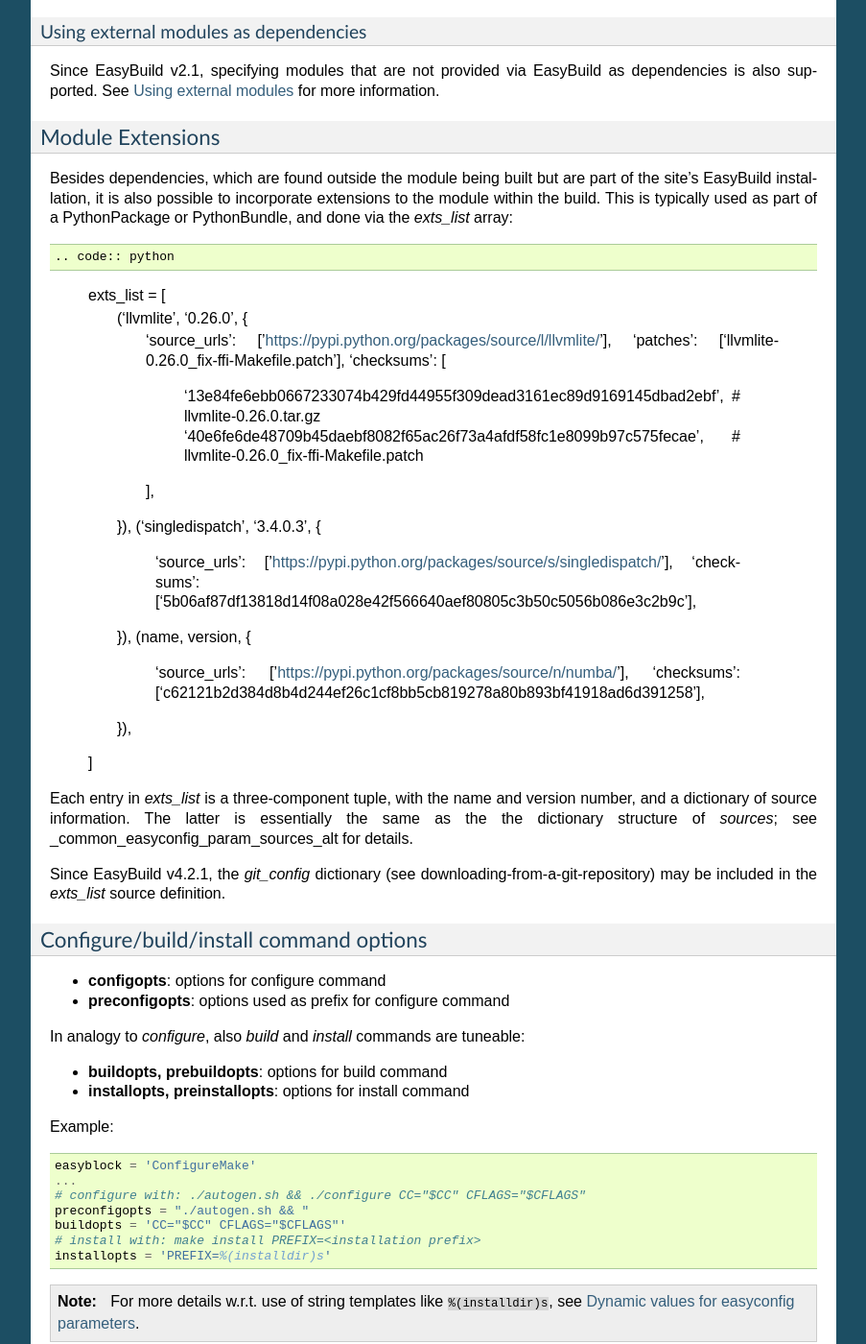
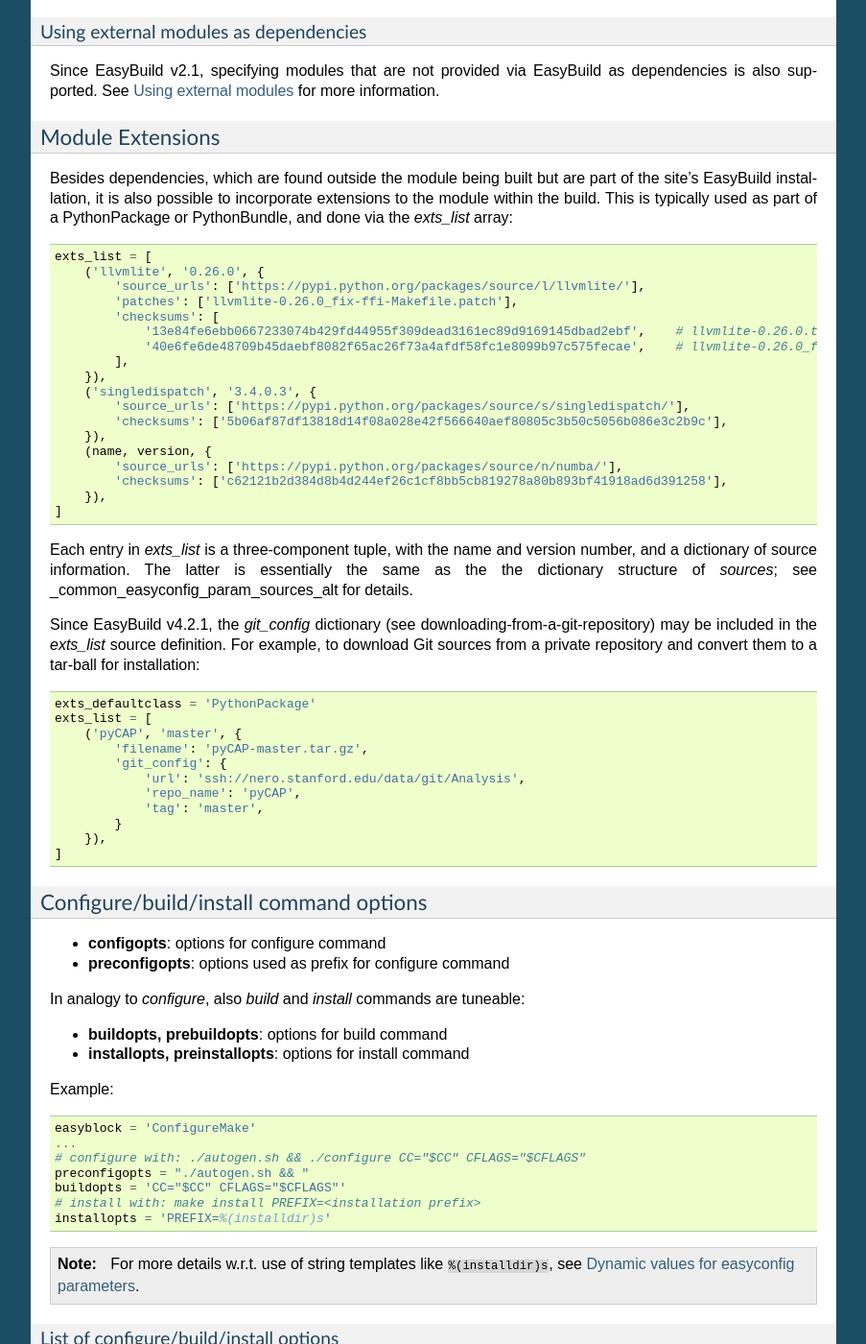
Before and after one commit to easybuilders/easybuild, a Sphinx documentation site: the page built from docs/Writing_easyconfig_files.rst, in a window 1280 px wide and 1400 px high, scrolled down 9116 px. Shown: the whole window at 96% size, without its empty margins (198-1101 px from the left). Built offline with Sphinx 7.4.7, drawn with Linux system fonts in a browser that asks for light colours; pages that are not in the unit, such as notebooks, are missing from menus.

Commit message:
Clean up formatting of new 'Module extensions'
Fix my various RST mistakes in the new 'Module extensions' section of Writing_easyconfig_files.  Remove spurious double-colon, improve indentation in `exts_list` example, add specific example for using `git_config` here (coming as part of Framework PR #3294.

```diff
--- a/docs/Writing_easyconfig_files.rst
+++ b/docs/Writing_easyconfig_files.rst
@@ -519,7 +519,7 @@
 
 Besides dependencies, which are found outside the module being built but are part of the site's EasyBuild installation,
 it is also possible to incorporate extensions to the module within the build.  This is typically used as part of a
-PythonPackage or PythonBundle, and done via the `exts_list` array::
+PythonPackage or PythonBundle, and done via the `exts_list` array:
 
 .. code:: python
 
@@ -528,8 +528,8 @@
           'source_urls': ['https://pypi.python.org/packages/source/l/llvmlite/'],
           'patches': ['llvmlite-0.26.0_fix-ffi-Makefile.patch'],
           'checksums': [
-              '13e84fe6ebb0667233074b429fd44955f309dead3161ec89d9169145dbad2ebf',            # llvmlite-0.26.0.tar.gz
-              '40e6fe6de48709b45daebf8082f65ac26f73a4afdf58fc1e8099b97c575fecae',            # llvmlite-0.26.0_fix-ffi-Makefile.patch
+              '13e84fe6ebb0667233074b429fd44955f309dead3161ec89d9169145dbad2ebf',    # llvmlite-0.26.0.tar.gz
+              '40e6fe6de48709b45daebf8082f65ac26f73a4afdf58fc1e8099b97c575fecae',    # llvmlite-0.26.0_fix-ffi-Makefile.patch
           ],
       }),
       ('singledispatch', '3.4.0.3', {
@@ -547,7 +547,21 @@
 :ref:`_common_easyconfig_param_sources_alt` for details.
 
 Since EasyBuild v4.2.1, the `git_config` dictionary (see :ref:`downloading-from-a-git-repository`) may be included in
-the `exts_list` source definition.
+the `exts_list` source definition.  For example, to download Git sources from a private repository and convert them to a tar-ball for installation:
+
+.. code:: python
+
+  exts_defaultclass = 'PythonPackage'
+  exts_list = [
+      ('pyCAP', 'master', {
+          'filename': 'pyCAP-master.tar.gz',
+          'git_config': {
+              'url': 'ssh://nero.stanford.edu/data/git/Analysis',
+              'repo_name': 'pyCAP',
+              'tag': 'master',
+          }
+      }),
+  ]
 
 
 .. _configure_build_install_command_options:
```
